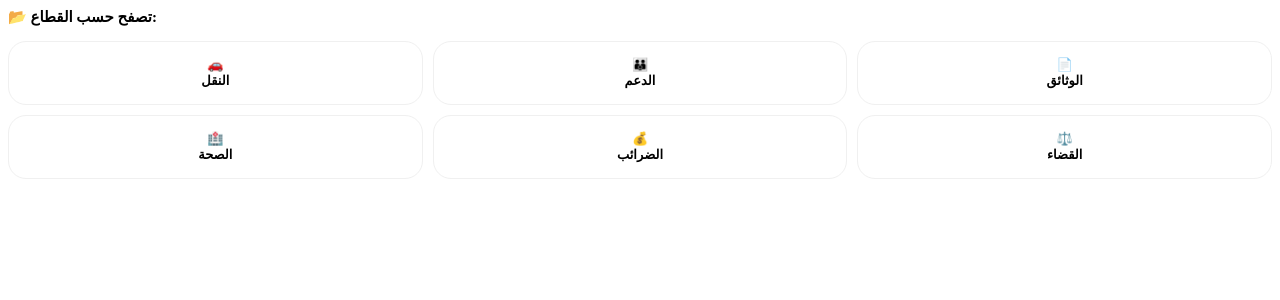
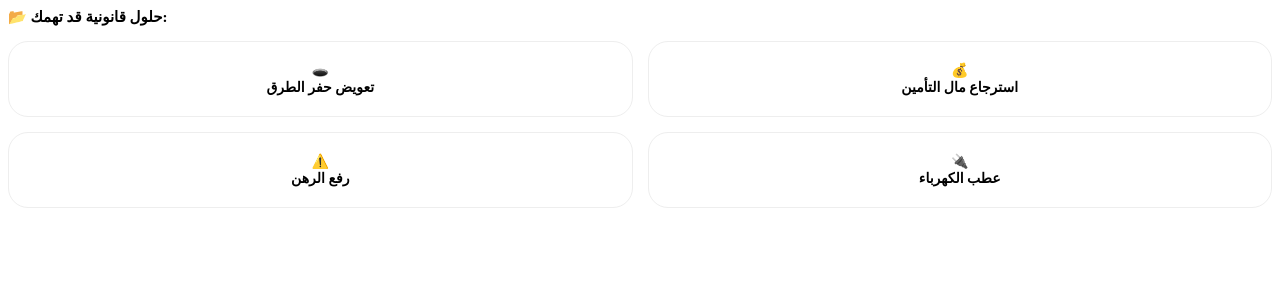
Before and after one commit to younessamsong09-hue/taourirt-app, a Python web app: template templates/templates/includes/categories.html in a window 1280 px wide. Shown: the top 300 px of the page. Run offline with Jinja, Linux system fonts and the light colour scheme; the template is opened without the code that fills it, so the values that code supplies are empty.

Commit message:
Update categories.html

```diff
--- a/templates/templates/includes/categories.html
+++ b/templates/templates/includes/categories.html
@@ -1,14 +1,12 @@
-<p style="font-weight: bold; margin-bottom: 15px; font-size: 15px;">📂 تصفح حسب القطاع:</p>
-<div style="display: grid; grid-template-columns: repeat(3, 1fr); gap: 10px; margin-bottom: 30px;">
-    <div class="cat-card" onclick="fastAction('النقل والسياقة')">🚗<br>النقل</div>
-    <div class="cat-card" onclick="fastAction('الدعم الاجتماعي')">👪<br>الدعم</div>
-    <div class="cat-card" onclick="fastAction('الوثائق الإدارية')">📄<br>الوثائق</div>
-    <div class="cat-card" onclick="fastAction('الصحة والجماعات')">🏥<br>الصحة</div>
-    <div class="cat-card" onclick="fastAction('الضرائب والمالية')">💰<br>الضرائب</div>
-    <div class="cat-card" onclick="fastAction('القضاء والرهن')">⚖️<br>القضاء</div>
+<p style="font-weight: bold; margin-bottom: 15px; font-size: 15px;">📂 حلول قانونية قد تهمك:</p>
+<div style="display: grid; grid-template-columns: 1fr 1fr; gap: 15px; margin-bottom: 30px;">
+    <div class="cat-card" onclick="fastAction('تعويض حفر الطرق')">🕳️<br>تعويض حفر الطرق</div>
+    <div class="cat-card" onclick="fastAction('استرجاع مال التأمين')">💰<br>استرجاع مال التأمين</div>
+    <div class="cat-card" onclick="fastAction('رفع الرهن عن السيارة')">⚠️<br>رفع الرهن</div>
+    <div class="cat-card" onclick="fastAction('تعويض عطب الكهرباء')">🔌<br>عطب الكهرباء</div>
 </div>
 
 <style>
-    .cat-card { background: white; border: 1px solid #f0f0f0; padding: 15px 10px; border-radius: 18px; text-align: center; cursor: pointer; font-size: 13px; font-weight: bold; transition: 0.2s; }
-    .cat-card:hover { border-color: var(--main); background: #f9fffb; transform: translateY(-3px); }
+    .cat-card { background: white; border: 1px solid #eee; padding: 20px; border-radius: 20px; text-align: center; cursor: pointer; font-weight: bold; font-size: 14px; transition: 0.3s; }
+    .cat-card:hover { border-color: var(--main); transform: translateY(-3px); box-shadow: 0 5px 15px rgba(0,0,0,0.05); }
 </style>
```
